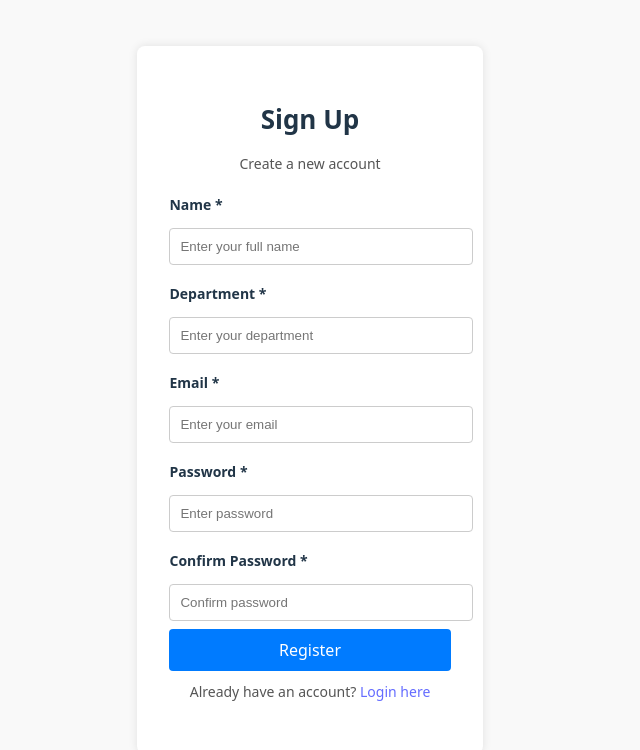
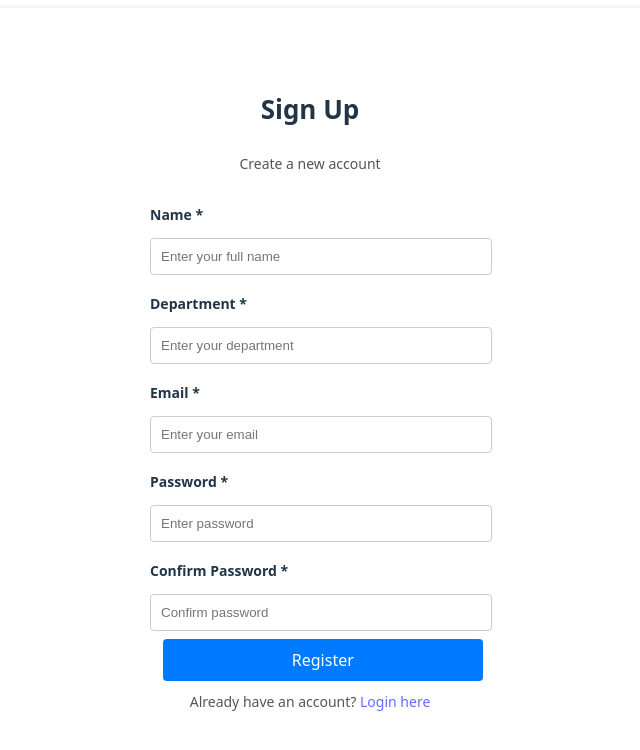
Before and after one commit to sunnysagar/AlertSystem, a React (Vite) app: page /register in a window 1280 px wide. Shown: the top 750 px of the page, without its empty margins (330-970 px from the left). Built offline with nearby package versions, Linux system fonts and the light colour scheme.

Commit message:
commit the signup auth

```diff
--- a/src/pages/Register.jsx
+++ b/src/pages/Register.jsx
@@ -1,6 +1,7 @@
 import React, { useState } from "react";
 import { Link, useNavigate } from "react-router-dom";
 import "../styles/Register.css"; // Import CSS file for styling
+import { useAuth } from "../context/AuthContext";
 
 const Register = () => {
   const [name, setName] = useState("");
@@ -10,9 +11,11 @@ const Register = () => {
   const [confirmPassword, setConfirmPassword] = useState("");
   const [error, setError] = useState(null);
   const navigate = useNavigate();
+  const { signup } = useAuth();
 
   const handleSubmit = (e) => {
     e.preventDefault();
+    signup({ name, department, email, password });
 
     if (password !== confirmPassword) {
       setError("Passwords do not match");
--- a/src/styles/Register.css
+++ b/src/styles/Register.css
@@ -1,18 +1,23 @@
 .register-container {
+    height: 100vh;
     display: flex;
     justify-content: center;
     align-items: center;
-    height: 100vh;
-    background-color: #f9f9f9;
+
   }
 
   .register-form {
     background: #fff;
     padding: 2rem;
     border-radius: 8px;
-    box-shadow: 0 0 10px rgba(0, 0, 0, 0.1);
-    width: auto;
+    box-shadow: 0 0 5px rgba(0, 0, 0, 0.1);
+    width: 90%;
+    height: 90%;
     text-align: center;
+    display: flex;
+    flex-direction: column;
+    justify-content: center;
+    align-items: center;
   }
 
   .register-form label {
@@ -33,7 +38,7 @@
     border-radius: 4px;
   }
 
-  .register-btn {
+  .register-form .register-btn {
     width: 100%;
     padding: 10px;
     background-color: #007bff;
@@ -41,6 +46,7 @@
     border: none;
     border-radius: 4px;
     cursor: pointer;
+    margin-left: 0.8rem;
   }
 
   .login-link {
```
